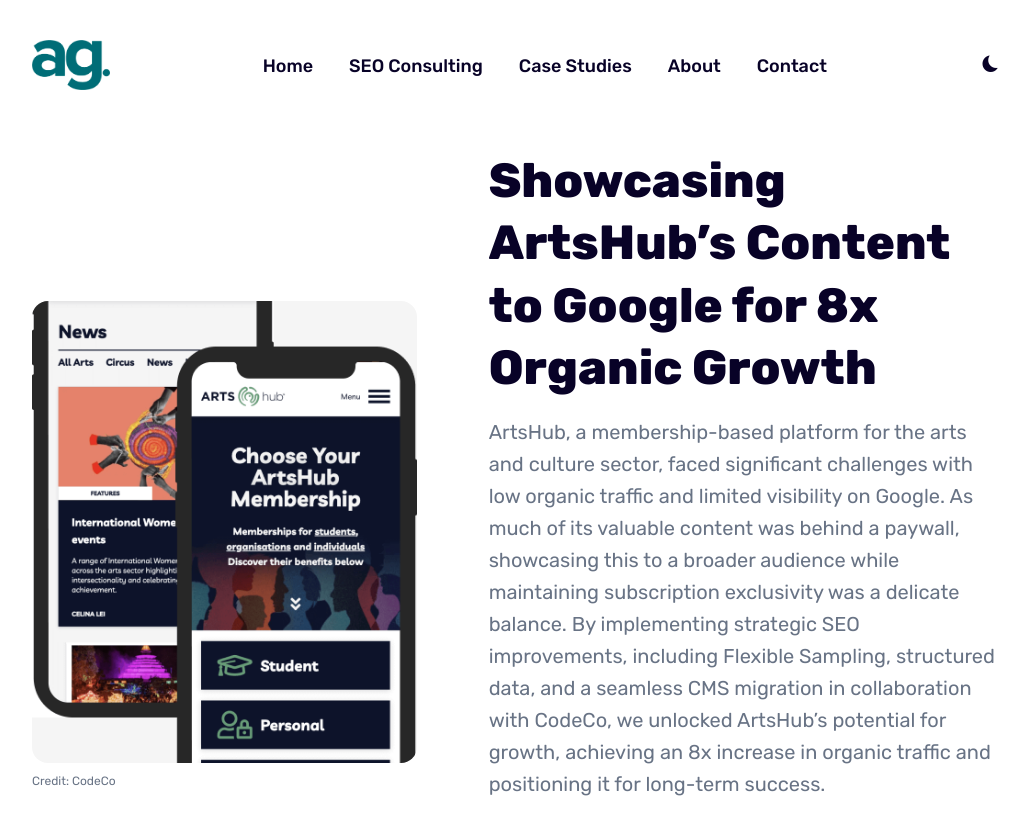
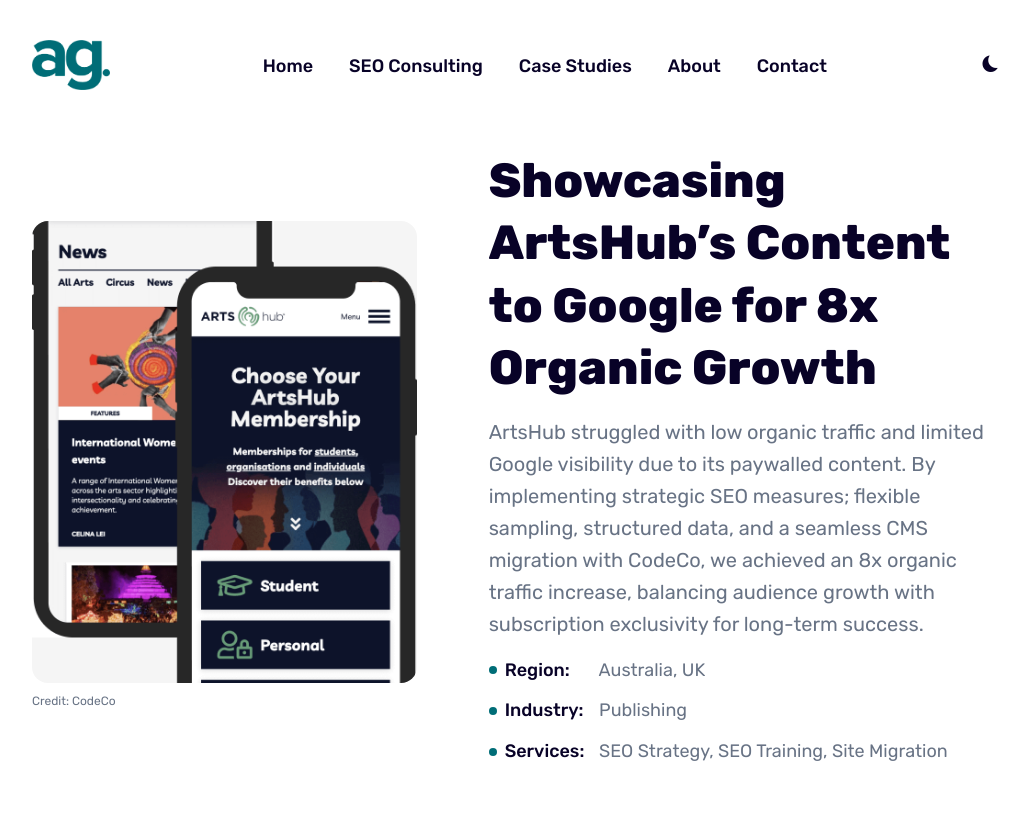
Before and after one commit to Gloyns/gloynscom, a Jekyll site: the page built from _works/artshub.md, in a window 1280 px wide and 900 px high, cut to the strip 0-814 px from the top of the window. Shown: the whole strip, without its empty margins (124-1152 px from the left). Built offline with Jekyll 4.4.1, drawn with Linux system fonts in a browser that asks for light colours.

Commit message:
Update artshub.md

```diff
--- a/_works/artshub.md
+++ b/_works/artshub.md
@@ -1,6 +1,6 @@
 ---
 title: Showcasing ArtsHub’s Content to Google for 8x Organic Growth
-description: ArtsHub, a membership-based platform for the arts and culture sector, faced significant challenges with low organic traffic and limited visibility on Google. As much of its valuable content was behind a paywall, showcasing this to a broader audience while maintaining subscription exclusivity was a delicate balance. By implementing strategic SEO improvements, including Flexible Sampling, structured data, and a seamless CMS migration in collaboration with CodeCo, we unlocked ArtsHub’s potential for growth, achieving an 8x increase in organic traffic and positioning it for long-term success.
+description: ArtsHub struggled with low organic traffic and limited Google visibility due to its paywalled content. By implementing strategic SEO measures; flexible sampling, structured data, and a seamless CMS migration with CodeCo, we achieved an 8x organic traffic increase, balancing audience growth with subscription exclusivity for long-term success.
 services: 'SEO Strategy, SEO Training, Site Migration'
 industry: 'Publishing'
 client: ArtsHub
```
